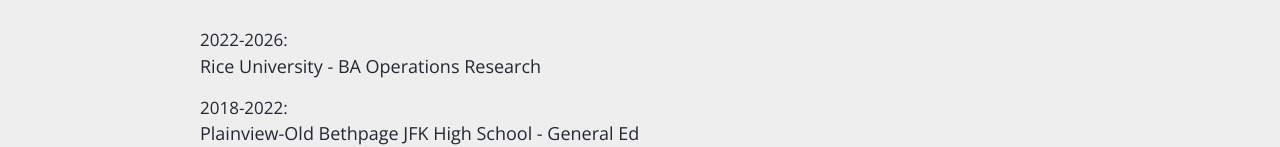
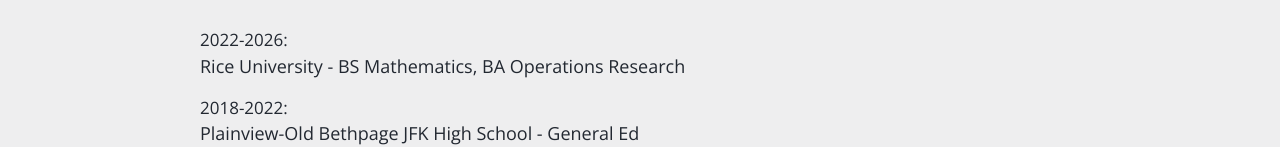
Before and after one commit to michael-khalfin/michael-khalfin-cv, a plain HTML site: page index.html in a window 1280 px wide. Shown: the part 451-598 px from the top of the page. Drawn offline with nearby package versions, Linux system fonts and the light colour scheme.

Commit message:
Update index.html

```diff
--- a/index.html
+++ b/index.html
@@ -23,7 +23,7 @@
       <div class="summary">
         <h2>Education</h2>
         <ul>
-           <li>2022-2026: <br/><span class="bold">Rice University - BA Operations Research</span></li>
+           <li>2022-2026: <br/><span class="bold">Rice University - BS Mathematics, BA Operations Research</span></li>
            <li>2018-2022: <br/><span class="bold">Plainview-Old Bethpage JFK High School - General Ed</span></li>
            <li>2021: <br/><span class="bold">Boston University, RISE Program - Computational Neurobiology</span></li>
            <li>2020: <br/><span class="bold">Cornell University, AwesomeMath Program - Number Theory, Combinatorics</span></li>
```
